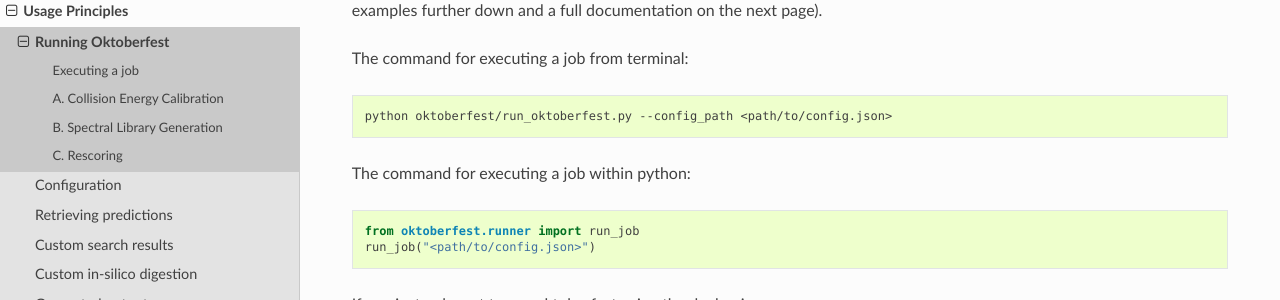
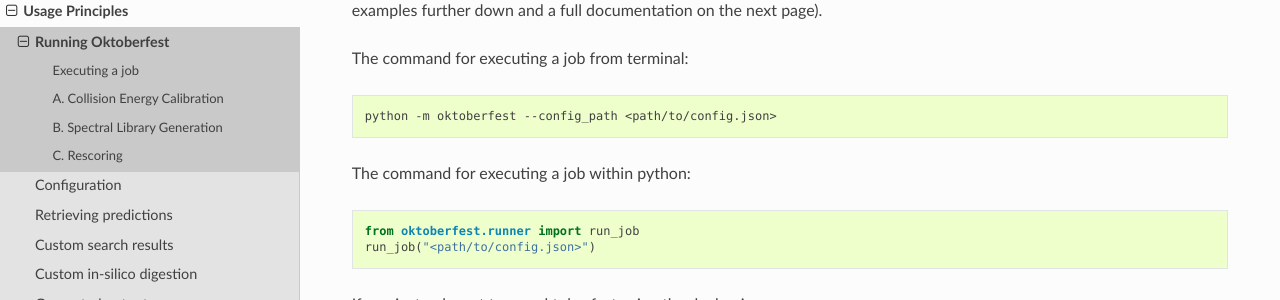
Before and after one commit to wilhelm-lab/oktoberfest, a Sphinx documentation site: the page built from docs/jobs.rst, in a window 1280 px wide and 900 px high. Shown: the part 313-613 px from the top of the window. Built offline with Sphinx 7.4.7 and the Read the Docs theme 2.0.0, drawn with Linux system fonts in a browser that asks for light colours.

Commit message:
corrected oktoberfest from terminal instructions

```diff
--- a/docs/jobs.rst
+++ b/docs/jobs.rst
@@ -13,7 +13,7 @@ The command for executing a job from terminal:
 
 .. code-block:: bash
 
-   python oktoberfest/run_oktoberfest.py --config_path <path/to/config.json>
+   python -m oktoberfest --config_path <path/to/config.json>
 
 The command for executing a job within python:
 
```
